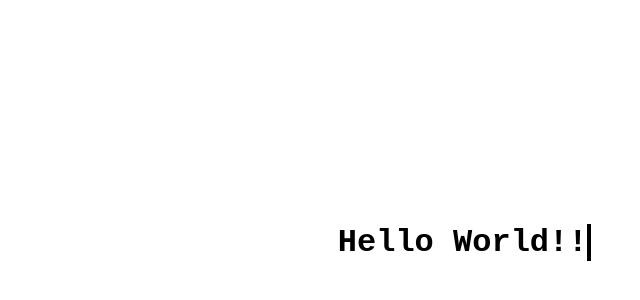
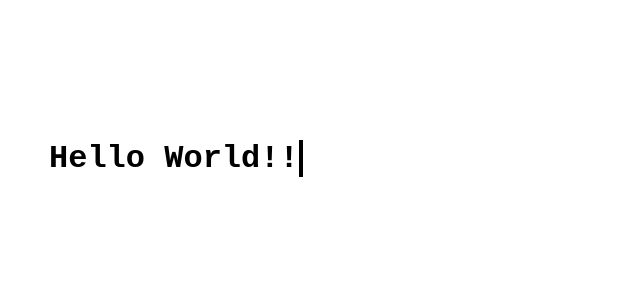
Before and after one commit to LopesGeovane/testes, a plain HTML site: page index.html in a window 1280 px wide. Shown: the part 160-460 px from the top of the page, without its empty margins (251-891 px from the left). Drawn offline with Linux system fonts and the light colour scheme.

Commit message:
teste no moblie

```diff
--- a/index.html
+++ b/index.html
@@ -12,8 +12,8 @@
         }
 
         div{
-            padding-left: 46vw;
-            padding-top: 48vh;
+            padding-left: 300px;
+            padding-top: 300px;
         }
 
         h1{
```
